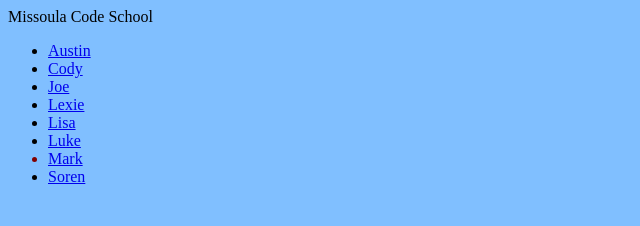
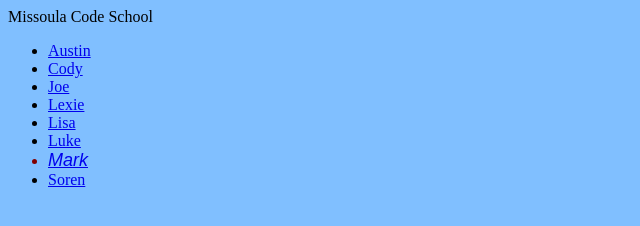
Before and after one commit to Montana-Code-School/git2knowyou, a plain HTML site: page public/index.html in a window 1280 px wide. Shown: the full height of the page, 0-640 px from the left. Drawn offline with Linux system fonts and the light colour scheme.

Commit message:
Name Change

```diff
--- a/public/css/main.css
+++ b/public/css/main.css
@@ -25,3 +25,10 @@ footer {
 	border: 1px;
 	box-shadow: 1px;
 }
+
+.nice {
+	font-family: fantasy, "Times New Roman", serif;
+	font-size: 18px;
+	font-weight: none;
+	font-style: oblique;
+}
--- a/public/index.html
+++ b/public/index.html
@@ -10,7 +10,7 @@
 			<li><a href="students/lexie.html">Lexie</a></li>
 			<li><a href="students/lisa.html">Lisa</a></li>
 			<li><a href="students/luke.html">Luke</a></li>
-			<li class="button"><a href="students/mark.html">Mark</a></li>
+			<li class="button"><a href="students/mark.html"><span class="nice">Mark</span></a></li>
 			<li><a href="students/soren.html">Soren</a></li>
 		</ul>
 	</body>
```
Also changed, not shown: public/students/mark.html (+1 -1 lines).
